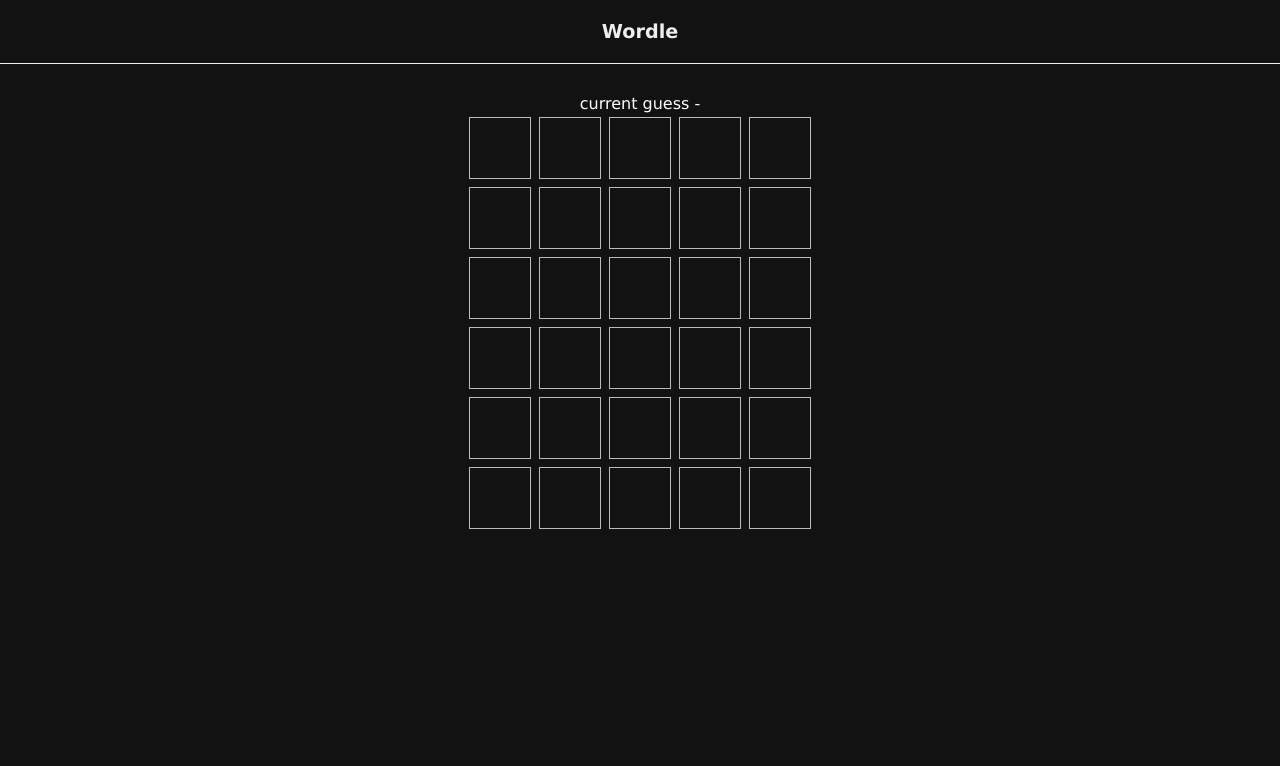
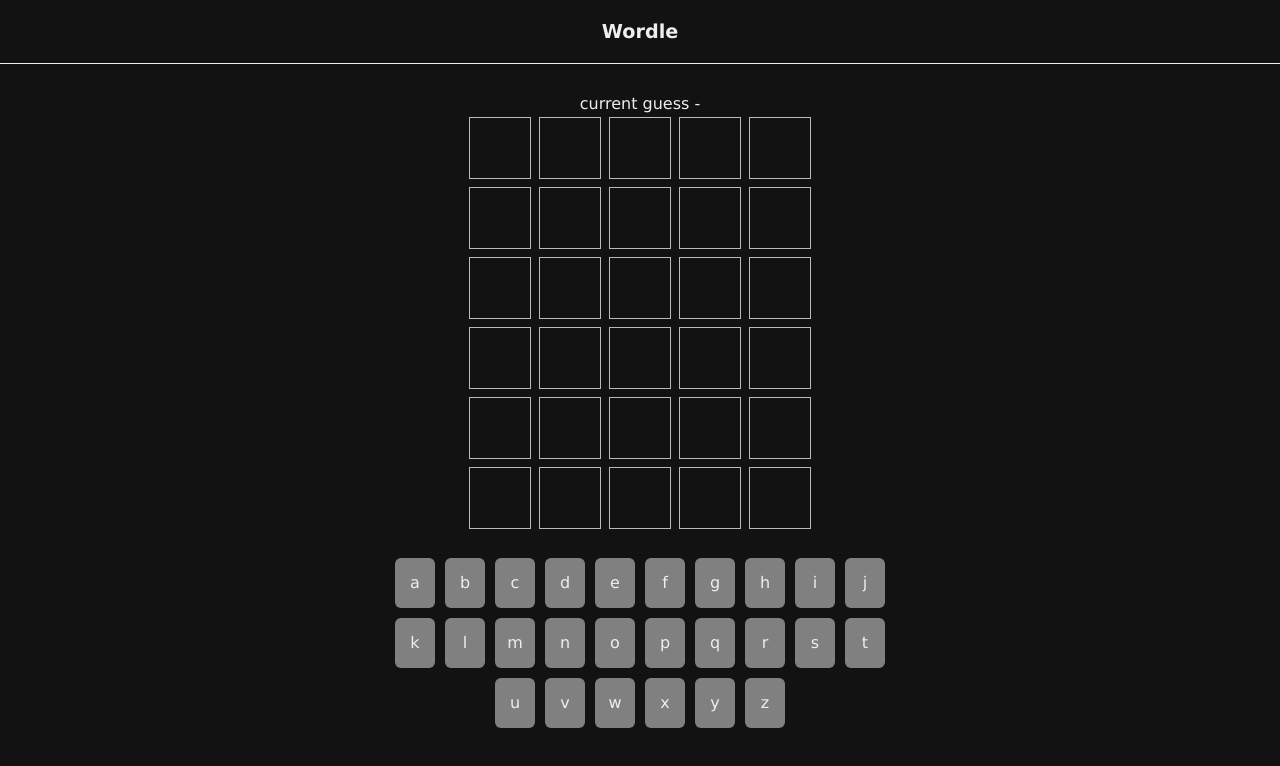
Before and after one commit to paojed97/Wordle-Clone-with-Vue, a Vue app: page / in a window 1280 px wide. Shown: the top 766 px of the page. Built offline with nearby package versions, Linux system fonts and the light colour scheme; data requests are answered from the project's data file.

Commit message:
added keypad render

```diff
--- a/data/db.json
+++ b/data/db.json
@@ -1,4 +1,84 @@
 {
+  "letters": [
+    {
+      "key": "a"
+    },
+    {
+      "key": "b"
+    },
+    {
+      "key": "c"
+    },
+    {
+      "key": "d"
+    },
+    {
+      "key": "e"
+    },
+    {
+      "key": "f"
+    },
+    {
+      "key": "g"
+    },
+    {
+      "key": "h"
+    },
+    {
+      "key": "i"
+    },
+    {
+      "key": "j"
+    },
+    {
+      "key": "k"
+    },
+    {
+      "key": "l"
+    },
+    {
+      "key": "m"
+    },
+    {
+      "key": "n"
+    },
+    {
+      "key": "o"
+    },
+    {
+      "key": "p"
+    },
+    {
+      "key": "q"
+    },
+    {
+      "key": "r"
+    },
+    {
+      "key": "s"
+    },
+    {
+      "key": "t"
+    },
+    {
+      "key": "u"
+    },
+    {
+      "key": "v"
+    },
+    {
+      "key": "w"
+    },
+    {
+      "key": "x"
+    },
+    {
+      "key": "y"
+    },
+    {
+      "key": "z"
+    }
+  ],
   "solutions": [
     {
       "id": 1,
--- a/jsconfig.json
+++ b/jsconfig.json
@@ -14,10 +14,6 @@
       "dom",
       "dom.iterable",
       "scripthost"
-    ]
+    ],
   },
-  // "vueCompilerOptions": {
-  //   "experimentalDisableTemplateSupport": true,
-  //   "experimentalShamefullySupportOptionsApi": false
-  // }
 }
--- a/src/App.vue
+++ b/src/App.vue
@@ -34,7 +34,7 @@
   font-size: 1em;
   font-family: Verdana, Geneva, Tahoma, sans-serif;
   margin: 0;
-  color: white;
+  color: #eee;
 }
 
 h1 {
--- /dev/null
+++ b/src/components/KeypadComponent.vue
@@ -0,0 +1,57 @@
+<template>
+  <div class="keypad" v-if="letters">
+    <div :class="usedKeys[l.key]" v-for="l in letters" :key="l.key">
+      {{ l.key }}
+    </div>
+  </div>
+</template>
+
+<script>
+export default {
+  props: ["usedKeys"],
+  data() {
+    return {
+      letters: null,
+    };
+  },
+  mounted() {
+    fetch("http://localhost:3000/letters")
+      .then((res) => res.json())
+      .then((json) => {
+        this.letters = json;
+      });
+  },
+};
+</script>
+
+<style>
+.keypad {
+  max-width: 500px;
+  margin: 20px auto;
+}
+
+.keypad > div {
+  margin: 5px;
+  width: 40px;
+  height: 50px;
+  background: grey;
+  display: inline-block;
+  border-radius: 6px;
+  line-height: 50px;
+}
+
+.keypad > div.green {
+  background: #528d4e;
+  transition: all 0.3s ease-in;
+}
+
+.keypad > div.yellow {
+  background: #b49f39;
+  transition: all 0.3s ease-in;
+}
+
+.keypad > div.grey {
+  background: #3a393c;
+  transition: all 0.3s ease-in;
+}
+</style>
--- a/src/components/WordleComponent.vue
+++ b/src/components/WordleComponent.vue
@@ -1,13 +1,15 @@
 <template>
   <div>current guess - {{ currentGuess }}</div>
   <GridComponent :currentGuess="currentGuess" :guesses="guesses" :turn="turn" />
+  <KeypadComponent :usedKeys="usedKeys" />
 </template>
 
 <script>
 import GridComponent from "./GridComponent.vue";
+import KeypadComponent from "./KeypadComponent.vue";
 
 export default {
-  components: { GridComponent },
+  components: { GridComponent, KeypadComponent },
   props: ["solution"],
   data() {
     return {
@@ -16,6 +18,7 @@
       guesses: [...Array(6)],
       history: [],
       isCorrect: false,
+      usedKeys: {},
     };
   },
   methods: {
@@ -49,11 +52,37 @@
       if (this.currentGuess === this.solution) {
         this.isCorrect = true;
       }
+
       let newGuesses = [...this.guesses];
       newGuesses[this.turn] = formattedGuess;
       this.guesses = newGuesses;
+
       this.history = [...this.history, this.currentGuess];
       this.turn += 1;
+
+      let newKeys = { ...this.usedKeys };
+      formattedGuess.forEach((l) => {
+        const currentColor = newKeys[l.key];
+
+        if (l.color === "green") {
+          newKeys[l.key] = "green";
+        }
+
+        if (l.color === "yellow" && currentColor !== "green") {
+          newKeys[l.key] = "yellow";
+        }
+
+        if (
+          l.color === "grey" &&
+          currentColor !== "green" &&
+          currentColor !== "yellow"
+        ) {
+          newKeys[l.key] = "grey";
+        }
+
+        this.usedKeys = newKeys;
+      });
+
       this.currentGuess = "";
     },
     // handle keyup event & track current guess
```
